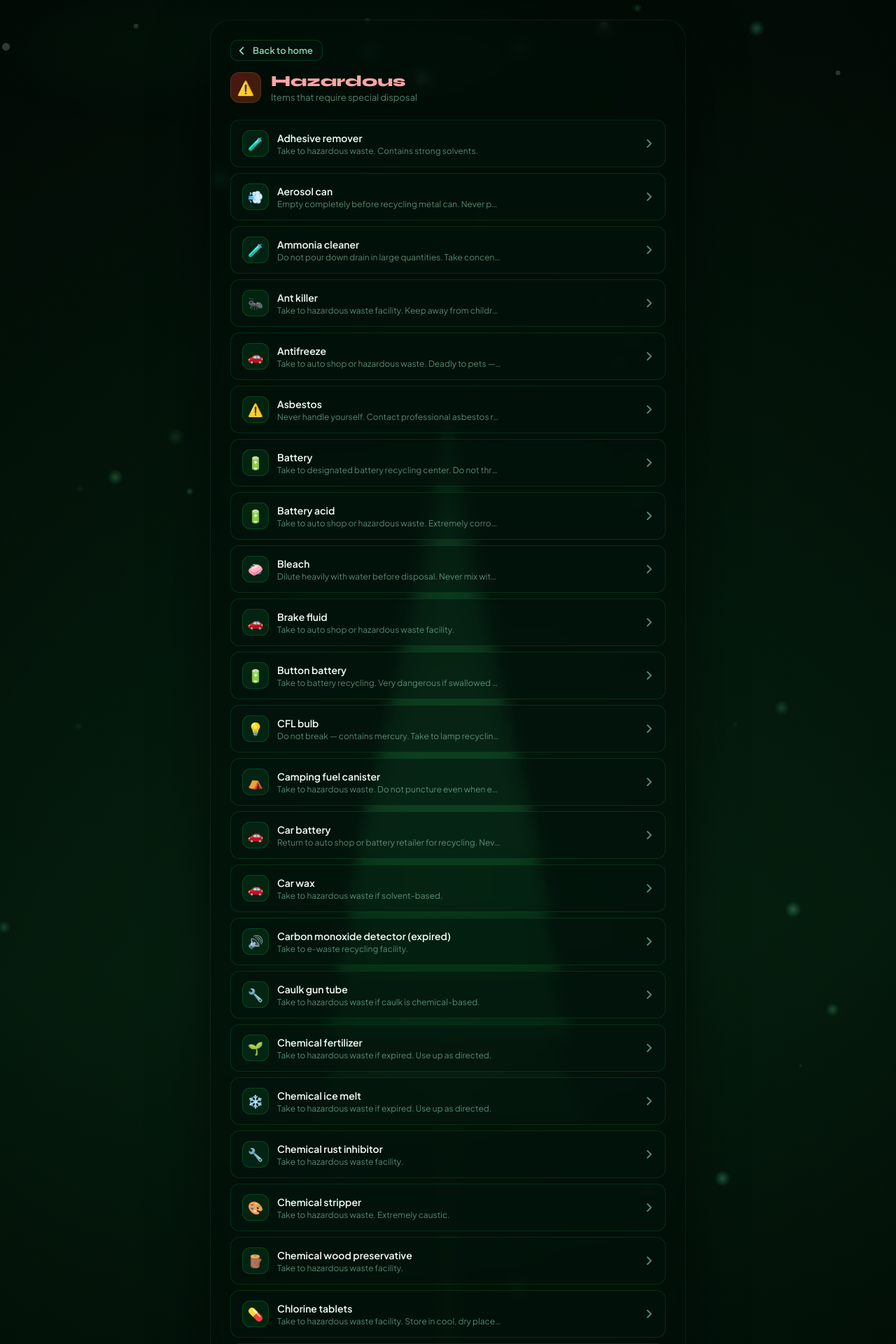
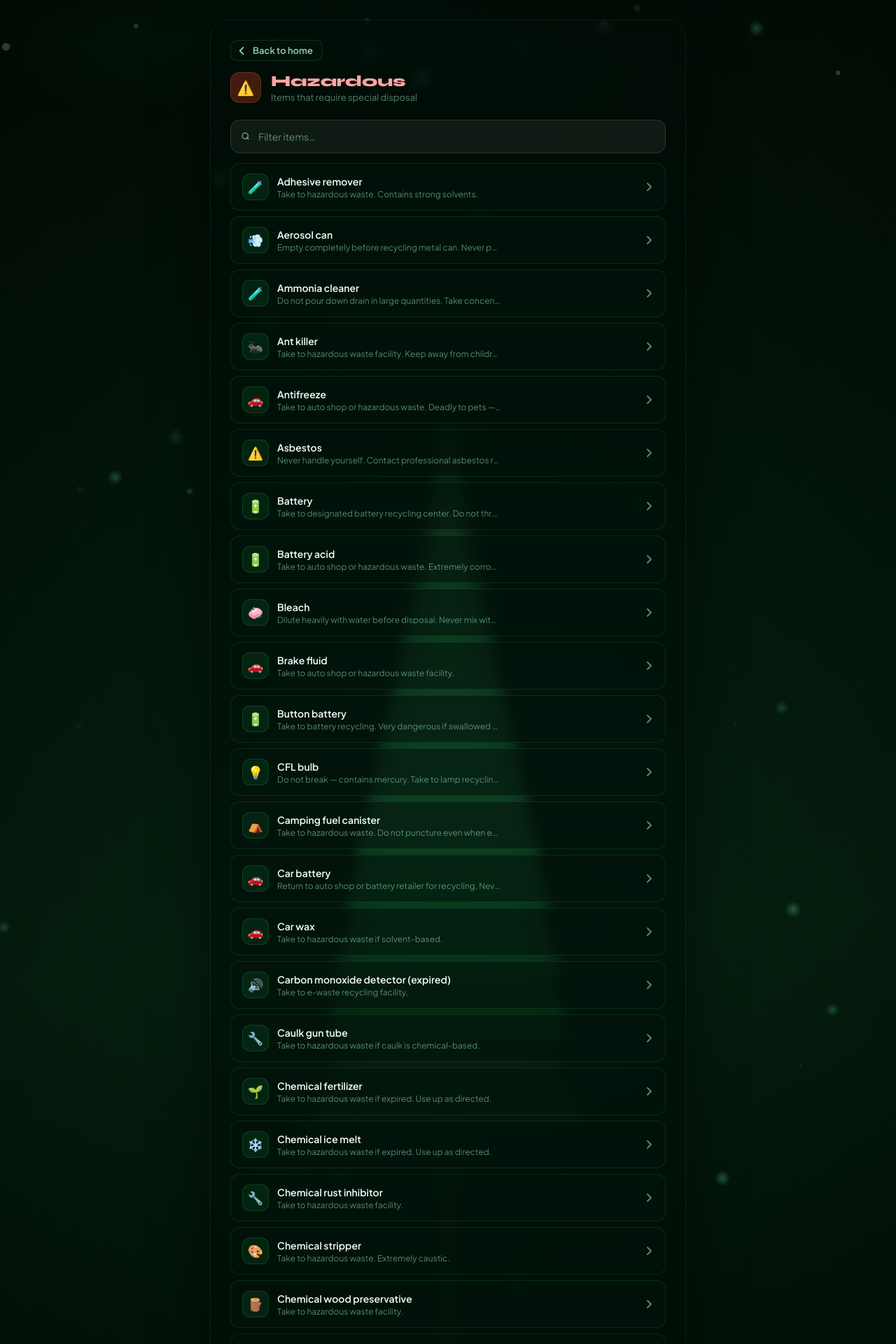
Before and after one commit to MyNameIsJeff-coder/trashright, a Flask app: page /category/Hazardous in a window 1280 px wide. Shown: the top 1920 px of the page at 70% size. Run offline with Flask 3, Linux system fonts and the light colour scheme; data comes from the database, SQL or seed files in the repository.

Commit message:
changes in the category.html, index.html, style.css, trashright.db

```diff
--- a/static/style.css
+++ b/static/style.css
@@ -787,6 +787,77 @@ body {
     .locator-sub { font-size: 10px; }
 }
 
+
+/* ── Category filter ─────────────────────────────────── */
+.cat-filter-wrap {
+    margin-bottom: 14px;
+    animation: fade-up 0.25s ease both;
+}
+.cat-filter-pill {
+    display: flex;
+    align-items: center;
+    gap: 10px;
+    background: rgba(255,255,255,0.06);
+    border: 1px solid rgba(255,255,255,0.12);
+    border-radius: 14px;
+    padding: 5px 14px 5px 14px;
+    transition: border-color 0.2s, background 0.2s;
+}
+.cat-filter-pill:focus-within {
+    border-color: rgba(34,197,94,0.45);
+    background: rgba(34,197,94,0.05);
+    box-shadow: 0 0 0 3px rgba(34,197,94,0.08);
+}
+.cat-filter-pill svg {
+    width: 15px; height: 15px;
+    flex-shrink: 0;
+}
+.cat-filter-input {
+    flex: 1;
+    border: none;
+    outline: none;
+    background: transparent;
+    font-family: var(--jak);
+    font-size: 14px;
+    color: var(--text);
+    padding: 9px 0;
+}
+.cat-filter-input::placeholder { color: var(--text3); }
+.cat-filter-count {
+    font-size: 11px;
+    font-weight: 600;
+    color: rgba(134,239,172,0.6);
+    background: rgba(34,197,94,0.1);
+    border: 1px solid rgba(34,197,94,0.2);
+    border-radius: 999px;
+    padding: 2px 8px;
+    flex-shrink: 0;
+    display: none;
+}
+.cat-filter-mark {
+    background: transparent;
+    color: #4ade80;
+    font-weight: 700;
+}
+.cat-filter-empty {
+    text-align: center;
+    padding: 36px 20px;
+    animation: fade-up 0.2s ease both;
+}
+.cat-filter-empty-icon { font-size: 32px; margin-bottom: 12px; }
+.cat-filter-empty-text {
+    font-size: 14px;
+    font-weight: 600;
+    color: var(--text2);
+    margin-bottom: 6px;
+}
+.cat-filter-empty-sub { font-size: 12px; color: var(--text3); }
+
+@media (max-width: 640px) {
+    .cat-filter-pill { padding: 4px 12px; }
+    .cat-filter-input { font-size: 13px; padding: 8px 0; }
+}
+
 /* ── Responsive ─────────────────────────────────────── */
 @media (max-width: 640px) {
     .page { padding: 18px 16px 0; align-items: flex-start; }
--- a/templates/category.html
+++ b/templates/category.html
@@ -20,6 +20,26 @@
     </div>
 </div>
 
+<!-- Filter input — shown after items load -->
+<div class="cat-filter-wrap" id="catFilterWrap" style="display:none;">
+    <div class="cat-filter-pill">
+        <svg viewBox="0 0 18 18" fill="none" stroke="rgba(167,243,208,0.6)" stroke-width="1.8"
+             stroke-linecap="round" stroke-linejoin="round">
+            <circle cx="7.5" cy="7.5" r="5"/><path d="M13 13l-2.8-2.8"/>
+        </svg>
+        <input
+            class="cat-filter-input"
+            id="catFilterInput"
+            type="text"
+            placeholder="Filter items…"
+            maxlength="60"
+            autocomplete="off"
+            aria-label="Filter items in this category"
+        />
+        <span class="cat-filter-count" id="catFilterCount"></span>
+    </div>
+</div>
+
 <!-- Loading -->
 <div id="stateLoading" class="cat-loading" role="status" aria-live="polite">
     <div class="spinner"></div>
@@ -29,6 +49,11 @@
 <!-- Item list -->
 <div id="stateList" style="display:none;">
     <div class="item-list" id="itemList"></div>
+    <div class="cat-filter-empty" id="filterEmpty" style="display:none;">
+        <div class="cat-filter-empty-icon">🔍</div>
+        <div class="cat-filter-empty-text">No items match "<span id="filterEmptyQuery"></span>"</div>
+        <div class="cat-filter-empty-sub">Try a shorter or different keyword</div>
+    </div>
 </div>
 
 <!-- Empty -->
@@ -41,74 +66,94 @@
 {% block scripts %}
 <script>
     const CATEGORY = {{ category | tojson }};
-
     const META = {
         'Recyclable':        { icon: '♻️', gemCls: 'cat-page-gem-r', color: '#86efac', desc: 'Items that can be processed and reused' },
         'Biodegradable':     { icon: '🌿', gemCls: 'cat-page-gem-b', color: '#5eead4', desc: 'Items that break down naturally' },
         'Hazardous':         { icon: '⚠️', gemCls: 'cat-page-gem-h', color: '#fca5a5', desc: 'Items that require special disposal' },
         'Non-biodegradable': { icon: '🚫', gemCls: 'cat-page-gem-n', color: '#fcd34d', desc: 'Items that do not break down naturally' },
     };
+    const meta = META[CATEGORY] || { icon: '🗑️', gemCls: '', color: '#e8fdf2', desc: 'Waste items' };
+    let allItems = [];
 
-    const meta = META[CATEGORY] || { icon: '🗑️', gemCls: '', color: '#e8fdf2', desc: 'Waste items' };
-
-    // Set up header
     const gem = document.getElementById('catGem');
     gem.textContent = meta.icon;
     gem.classList.add(meta.gemCls);
-
-    const title = document.getElementById('catTitle');
-    title.style.color = meta.color;
+    document.getElementById('catTitle').style.color = meta.color;
 
     function showState(id) {
-        ['stateLoading', 'stateList', 'stateEmpty'].forEach(s => {
+        ['stateLoading','stateList','stateEmpty'].forEach(s => {
             document.getElementById(s).style.display = s === id ? 'block' : 'none';
         });
     }
-
     function truncate(text, max) {
         return text.length > max ? text.slice(0, max).trimEnd() + '…' : text;
     }
-
+    function highlight(str, q) {
+        if (!q) return str;
+        const i = str.toLowerCase().indexOf(q.toLowerCase());
+        if (i === -1) return str;
+        return str.slice(0, i)
+             + '<mark class="cat-filter-mark">' + str.slice(i, i + q.length) + '</mark>'
+             + str.slice(i + q.length);
+    }
+    function renderItems(items, query) {
+        const list  = document.getElementById('itemList');
+        const empty = document.getElementById('filterEmpty');
+        const countEl = document.getElementById('catFilterCount');
+        if (items.length === 0) {
+            list.innerHTML = '';
+            empty.style.display = 'block';
+            document.getElementById('filterEmptyQuery').textContent = query;
+            countEl.style.display = 'none';
+            return;
+        }
+        empty.style.display = 'none';
+        list.innerHTML = items.map((item, i) => `
+            <a class="item-row"
+               href="/results?q=${encodeURIComponent(item.name)}"
+               style="animation-delay:${i * 30}ms"
+               aria-label="View disposal instructions for ${item.name}">
+                <div class="item-row-left">
+                    <div class="item-row-num">${item.icon || meta.icon}</div>
+                    <div>
+                        <div class="item-row-name">${highlight(item.name, query)}</div>
+                        <div class="item-row-preview">${truncate(item.instructions, 72)}</div>
+                    </div>
+                </div>
+                <svg class="item-row-arrow" width="14" height="14" viewBox="0 0 14 14" fill="none"
+                     stroke="currentColor" stroke-width="2" stroke-linecap="round" stroke-linejoin="round">
+                    <path d="M5 2l5 5-5 5"/>
+                </svg>
+            </a>`).join('');
+        if (query) {
+            countEl.textContent = items.length + ' of ' + allItems.length;
+            countEl.style.display = 'inline';
+        } else {
+            countEl.style.display = 'none';
+        }
+    }
+    function filterItems(query) {
+        const q = query.trim().toLowerCase();
+        renderItems(q ? allItems.filter(item => item.name.toLowerCase().includes(q)) : allItems, query.trim());
+    }
     async function loadItems() {
         showState('stateLoading');
         try {
             const res  = await fetch('/api/category/' + encodeURIComponent(CATEGORY));
             const data = await res.json();
-
-            if (!data.found || !data.items || data.items.length === 0) {
-                showState('stateEmpty');
-                return;
-            }
-
+            if (!data.found || !data.items || data.items.length === 0) { showState('stateEmpty'); return; }
+            allItems = data.items;
             document.getElementById('catSubtitle').textContent = meta.desc;
-
-            const list = document.getElementById('itemList');
-            list.innerHTML = data.items.map((item, i) => `
-                <a class="item-row"
-                   href="/results?q=${encodeURIComponent(item.name)}"
-                   style="animation-delay: ${i * 40}ms"
-                   aria-label="View disposal instructions for ${item.name}">
-                    <div class="item-row-left">
-                        <div class="item-row-num">${item.icon || meta.icon}</div>
-                        <div>
-                            <div class="item-row-name">${item.name}</div>
-                            <div class="item-row-preview">${truncate(item.instructions, 72)}</div>
-                        </div>
-                    </div>
-                    <svg class="item-row-arrow" width="14" height="14" viewBox="0 0 14 14" fill="none"
-                         stroke="currentColor" stroke-width="2" stroke-linecap="round" stroke-linejoin="round"
-                         aria-hidden="true">
-                        <path d="M5 2l5 5-5 5"/>
-                    </svg>
-                </a>
-            `).join('');
-
+            renderItems(allItems, '');
             showState('stateList');
-        } catch (err) {
-            showState('stateEmpty');
-        }
+            document.getElementById('catFilterWrap').style.display = 'block';
+            const input = document.getElementById('catFilterInput');
+            input.addEventListener('input', function() { filterItems(this.value); });
+            input.addEventListener('keydown', function(e) {
+                if (e.key === 'Escape') { this.value = ''; filterItems(''); this.blur(); }
+            });
+        } catch (err) { showState('stateEmpty'); }
     }
-
     document.addEventListener('DOMContentLoaded', loadItems);
 </script>
 {% endblock %}
```
